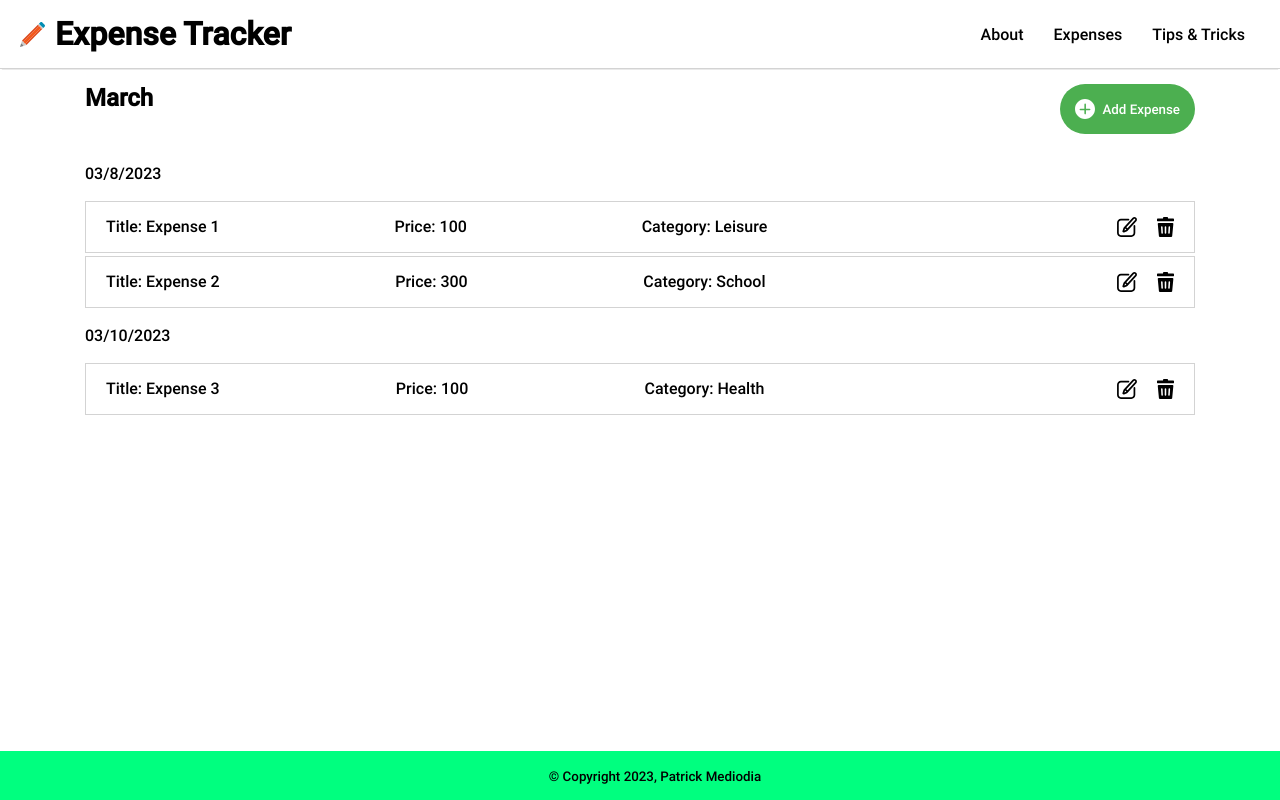
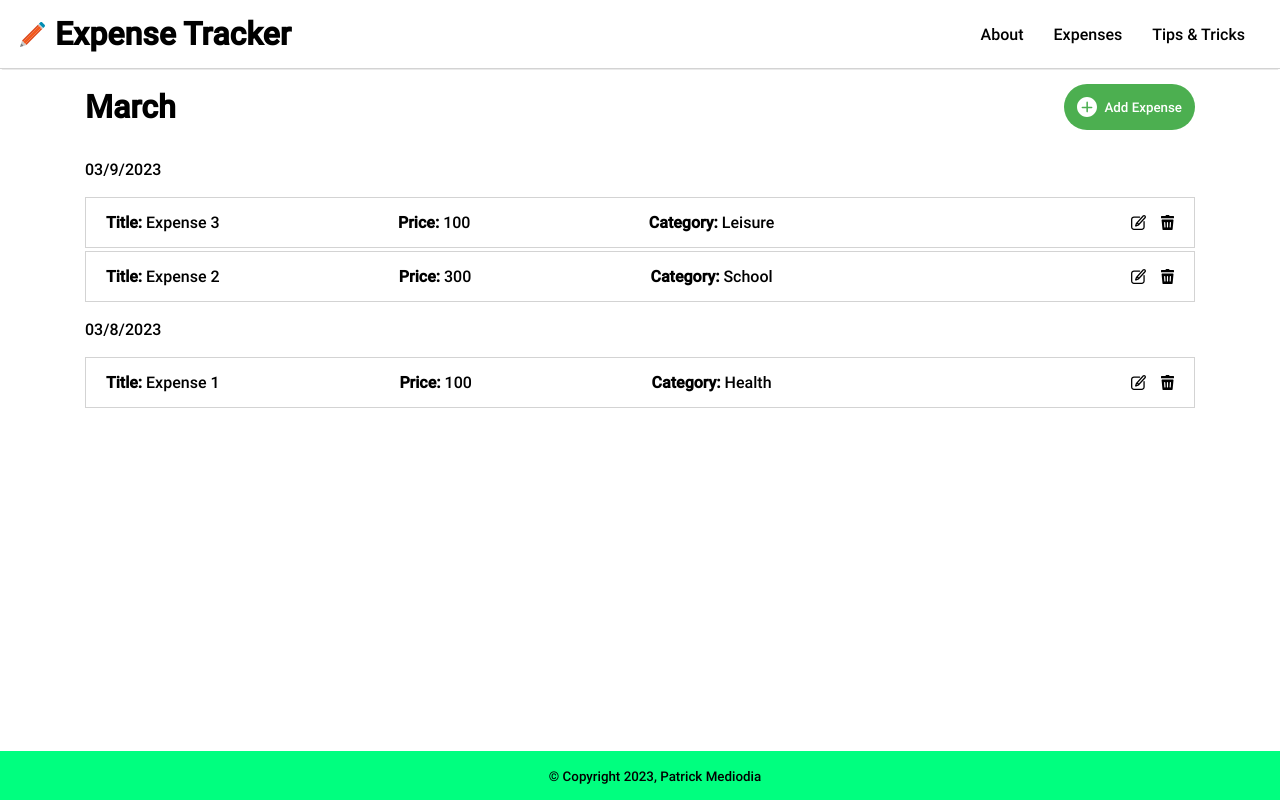
Before and after one commit to PatrickMediodia/expense-tracker, a React (Vite) app: page / in a window 1280 px wide. Built offline with nearby package versions, Linux system fonts and the light colour scheme.

Commit message:
Made edit and delete icon smaller

```diff
--- a/src/App.css
+++ b/src/App.css
@@ -42,6 +42,7 @@
 .month-header {
     display: flex;
     padding: 15px;
+    align-items: center;
 }
 
 .month-text {
@@ -52,7 +53,7 @@
     background-color: #4CAF50;
     border: none;
     color:white;
-    padding: 15px;
+    padding: 13px;
     border-radius: 35px;
     display: flex;
     align-items: center;
@@ -136,6 +137,7 @@
 
 .record {
     display: flex;
+    align-items: center;
 }
 
 .record > p{
@@ -143,13 +145,13 @@
 }
 
 .edit-icon {
-    width: 20px;
+    width: 15px;
     margin-left: auto;
-    margin-right: 20px;;
+    margin-right: 15px;;
 }
 
 .delete-icon {
-    height: 20px;
+    height: 15px;
 }
 
 /* Footer */
--- a/src/components/Home.jsx
+++ b/src/components/Home.jsx
@@ -5,11 +5,11 @@ function Home() {
     "month" : "March",
     "expenses" : [
       {
-        date : "03/8/2023",
+        date : "03/9/2023",
         records : [
           {
-            id : 1,
-            title : "Expense 1",
+            id : 3,
+            title : "Expense 3",
             price : "100",
             category : "Leisure",
           },
@@ -22,11 +22,11 @@ function Home() {
         ]
       },
       {
-        date : "03/10/2023",
+        date : "03/8/2023",
         records : [
           {
-            id : 3,
-            title : "Expense 3",
+            id : 1,
+            title : "Expense 1",
             price : "100",
             category : "Health",
           }
--- a/src/components/Month.jsx
+++ b/src/components/Month.jsx
@@ -20,7 +20,7 @@ function ExpenseMonth({ month, expenses }) {
 
         {/* Month header*/}
         <div className="month-header">
-          <h2 className="month-text">{month}</h2>
+          <h1 className="month-text">{month}</h1>
           <button
             className="add-expense-button"
             onClick={openModal}
--- a/src/components/Record.jsx
+++ b/src/components/Record.jsx
@@ -30,9 +30,18 @@ function ExpenseRecord(props) {
   return (
     <>
       <div className="record">
-        <p>Title: {props.record.title}</p>
-        <p>Price: {props.record.price}</p>
-        <p>Category: {props.record.category}</p>
+        <p>
+          <b>Title:&nbsp;</b>
+          {props.record.title}
+        </p>
+        <p>
+          <b>Price:&nbsp;</b>
+          {props.record.price}
+        </p>
+        <p>
+          <b>Category:&nbsp;</b>
+          {props.record.category}
+        </p>
         <img
           src={EditIcon}
           className="edit-icon"
```
